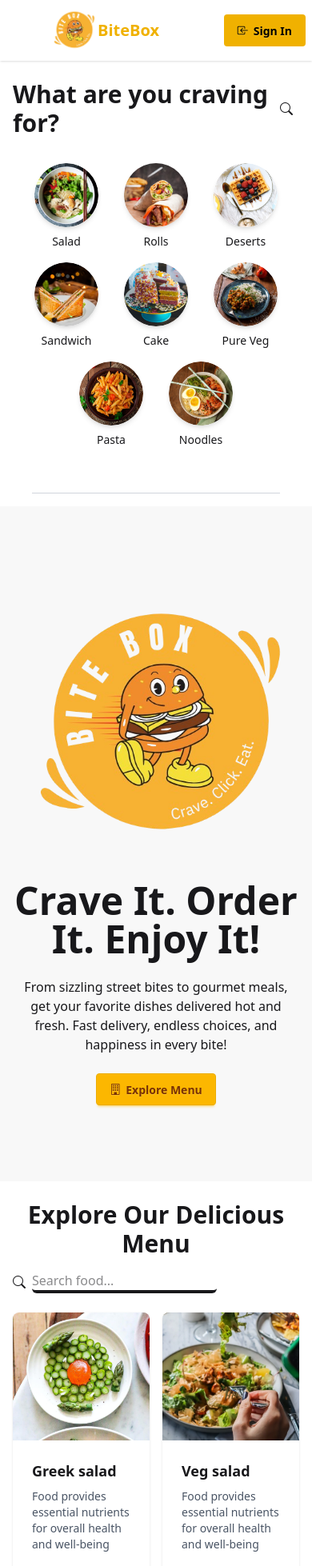
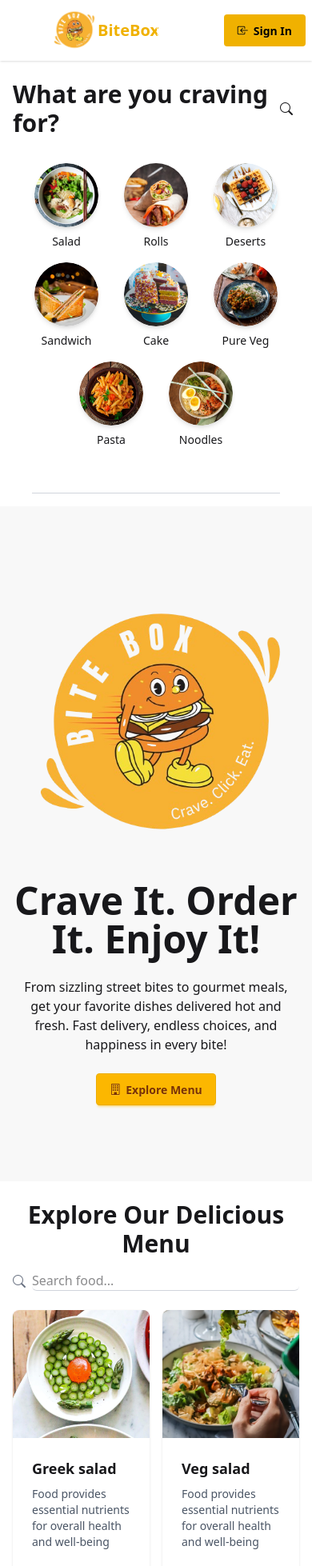
Before and after one commit to deimos19/BiteBox, a React (Vite) app: page / in a window 390 px wide. Shown: the top 1958 px of the page at 80% size. Built offline with nearby package versions, Linux system fonts and the light colour scheme.

Commit message:
modified file

```diff
--- a/src/components/FoodItems/FoodItems.jsx
+++ b/src/components/FoodItems/FoodItems.jsx
@@ -23,15 +23,16 @@ const FoodItems = ({ selectedCategory }) => {
       </h2>
 
       <div className="mb-6 flex items-center">
-        <i className="bi bi-search mr-2"></i>
+        <i className="bi bi-search mr-2 text-gray-500 transition-colors"></i>
         <input
           type="text"
           placeholder="Search food..."
           value={searchTerm}
           onChange={(e) => setSearchTerm(e.target.value)}
-          className="max-w-sm rounded-md focus:outline-none border-b-4 border-white-500 "
+          className="w-full md:w-72 rounded-md border-b border-gray-300 focus:outline-none focus:border-yellow-500 transition-all"
         />
       </div>
+
 
       <div className="grid grid-cols-2 place-items-center md:grid-cols-3 lg:grid-cols-4 gap-4">
         {filteredFoods.length > 0 ? (
--- a/src/components/Header/Header.jsx
+++ b/src/components/Header/Header.jsx
@@ -79,7 +79,7 @@ const Header = () => {
             </div>
           )}
 
-          <Link to={'/cart'} className="btn btn-square btn-ghost hover:bg-transparent border-none hover:border-none">
+          <Link to={'/cart'} className="btn btn-ghost border-none hover:border-none">
             <i className="bi bi-cart-dash"></i>Cart
           </Link>
 
```
